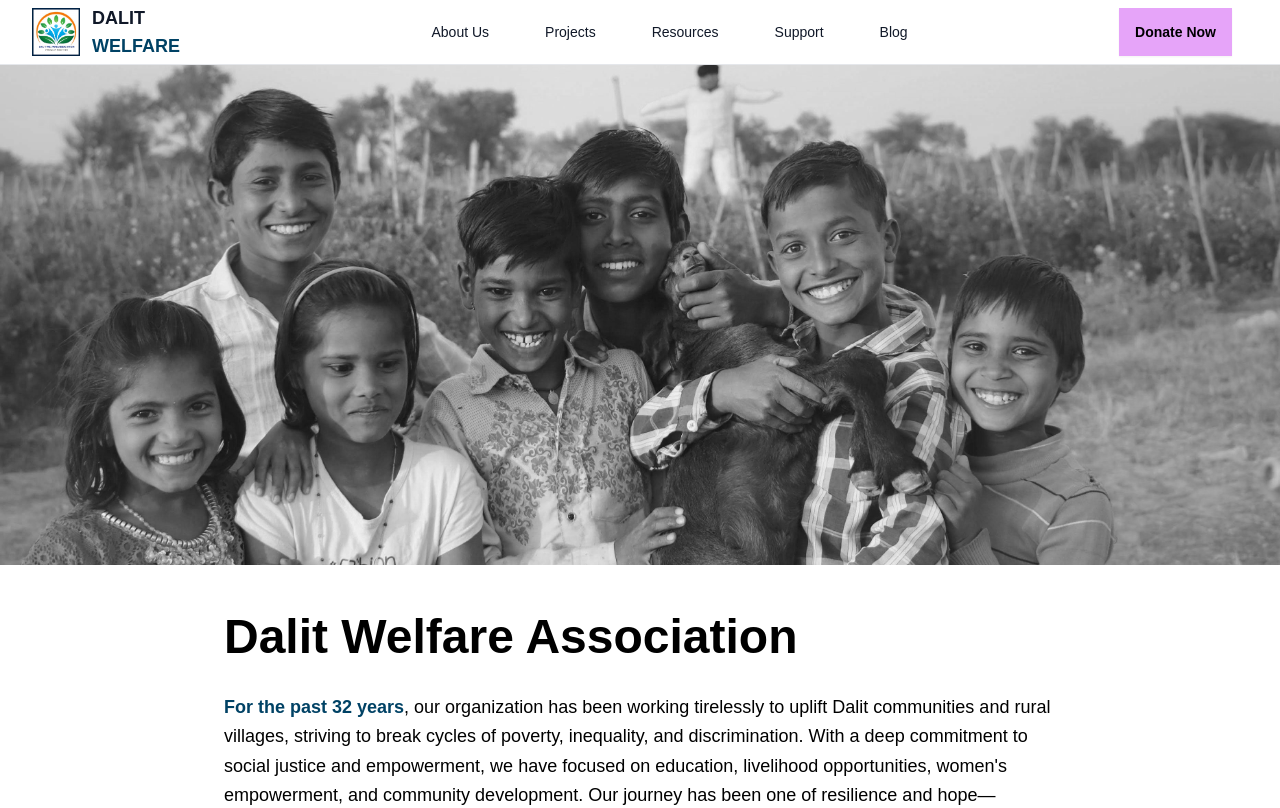
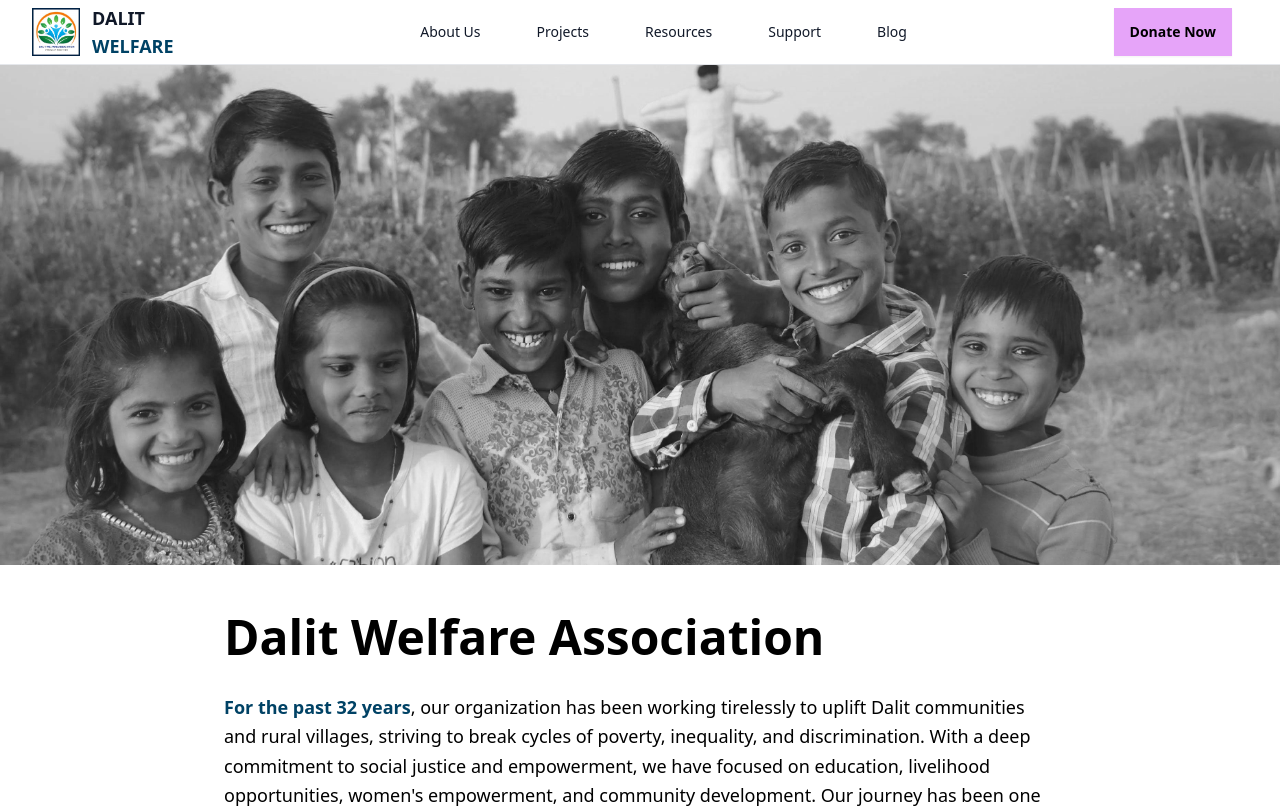
Before and after one commit to dwaindiawebteam-jpg/DWAUI2025, a Next.js app: page / in a window 1280 px wide. Shown: the top 808 px of the page. Built offline with nearby package versions, Linux system fonts and the light colour scheme.

Commit message:
Fix default font

```diff
--- a/src/app/globals.css
+++ b/src/app/globals.css
@@ -16,5 +16,5 @@
 body {
   background: var(--background);
   color: var(--foreground);
-  font-family: Arial, Helvetica, sans-serif;
+  font-family: var(--font-sans);
 }
```
